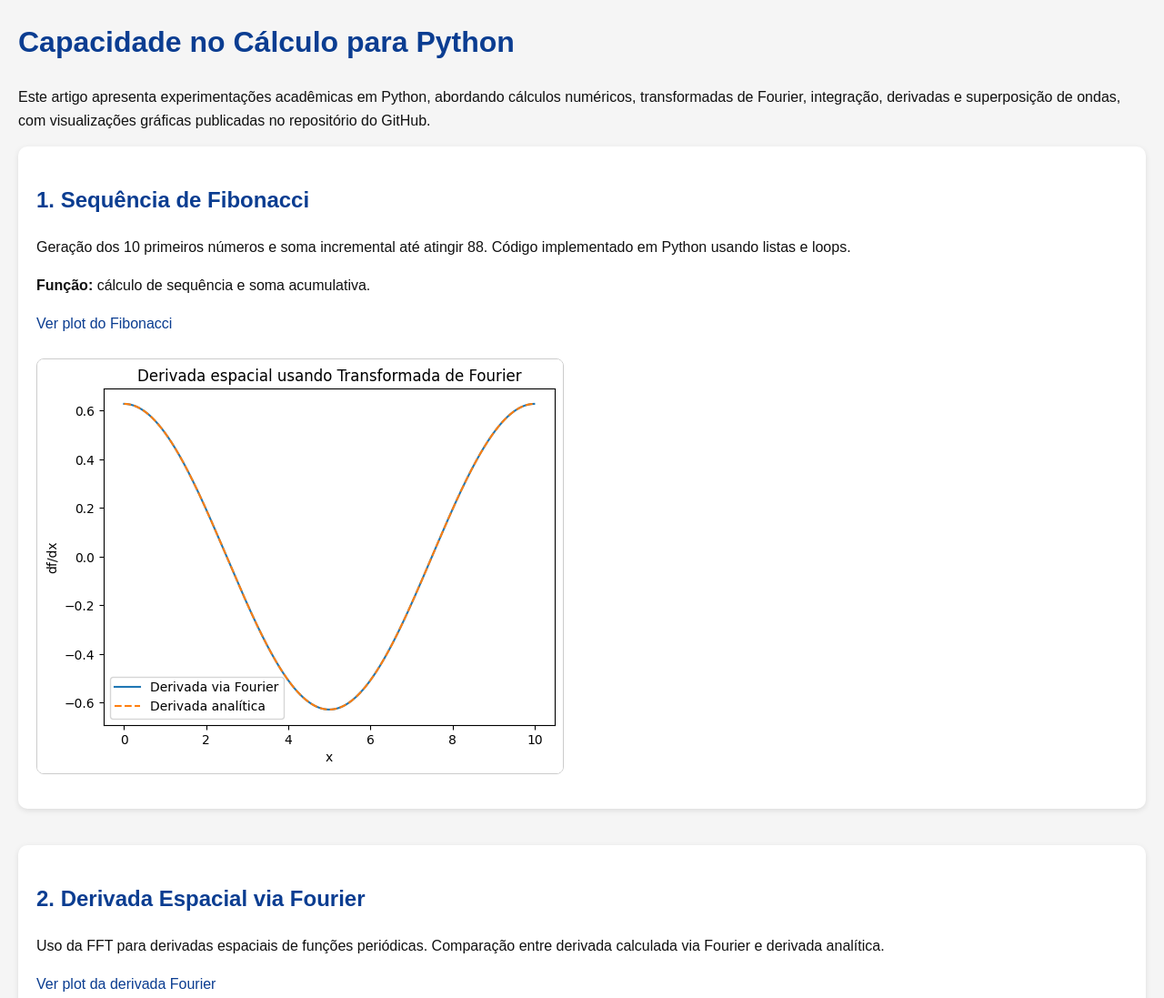
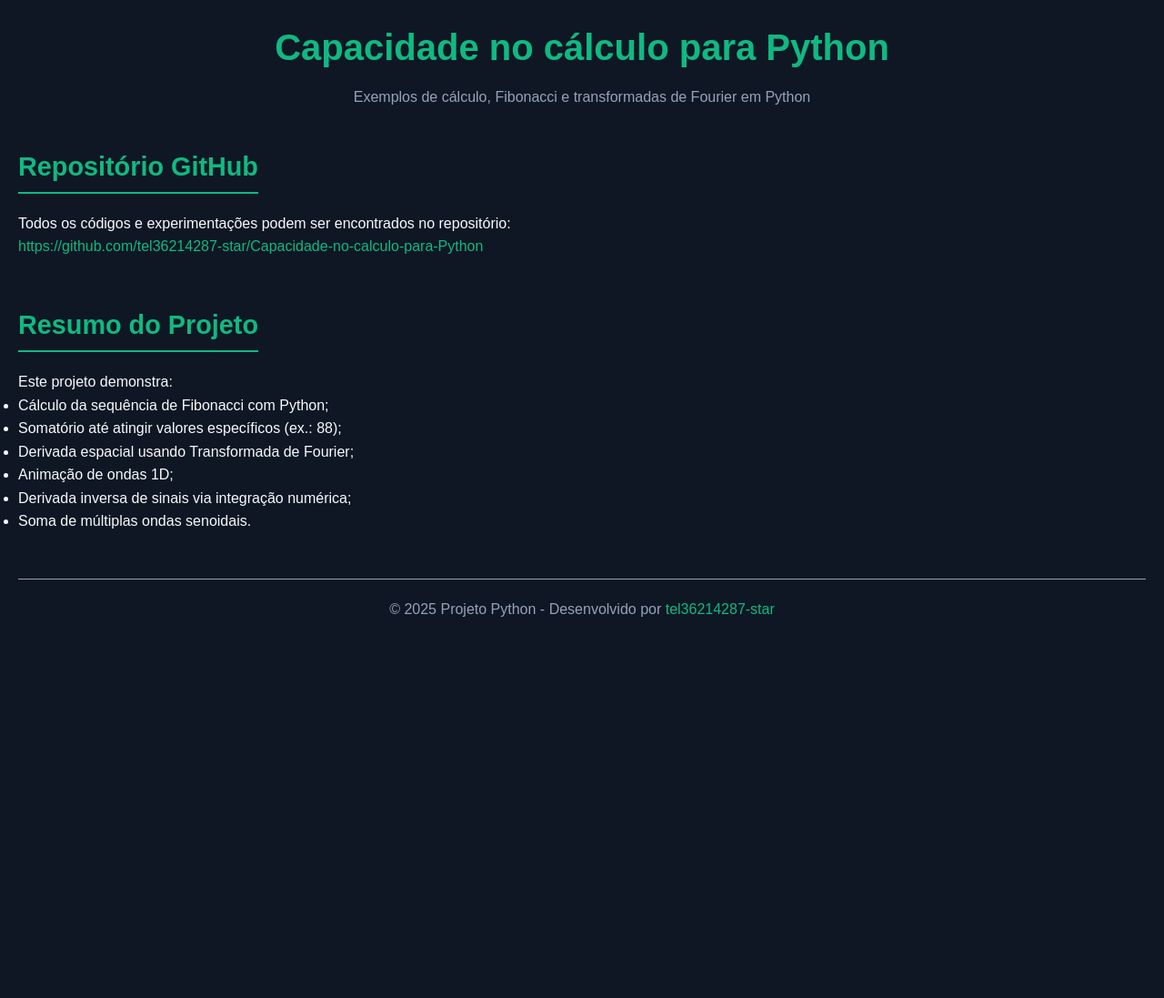
Before and after one commit to tel36214287-star/Capacidade-no-calculo-para-Python, a plain HTML site: page index.html in a window 1280 px wide. Shown: the top 1097 px of the page at 91% size. After the commit the page ends 800 px from the top, so only its background shows below. Drawn offline with Linux system fonts and the light colour scheme.

Commit message:
Update index.html

```diff
--- a/index.html
+++ b/index.html
@@ -3,58 +3,54 @@
 <head>
 <meta charset="UTF-8">
 <meta name="viewport" content="width=device-width, initial-scale=1.0">
-<title>Capacidade no Cálculo para Python</title>
+<title>Capacidade no cálculo para Python</title>
 <style>
-    body { font-family: Arial, sans-serif; line-height: 1.6; margin: 20px; background: #f5f5f5; color: #111; }
-    h1, h2, h3 { color: #0b3d91; }
-    img { max-width: 100%; height: auto; margin: 10px 0; border: 1px solid #ccc; border-radius: 8px; }
-    a { color: #0b3d91; text-decoration: none; }
-    a:hover { text-decoration: underline; }
-    section { margin-bottom: 40px; background: #fff; padding: 20px; border-radius: 10px; box-shadow: 0 2px 6px rgba(0,0,0,0.1); }
+/* Reset básico */
+* { margin: 0; padding: 0; box-sizing: border-box; font-family: 'Arial', sans-serif; }
+body { background-color: #0f1724; color: #f8fafc; line-height: 1.6; padding: 20px; }
+header { text-align: center; margin-bottom: 40px; }
+header h1 { font-size: 2.5rem; color: #10b981; margin-bottom: 10px; }
+header p { font-size: 1rem; color: #94a3b8; }
+section { margin-bottom: 50px; }
+section h2 { font-size: 1.8rem; color: #10b981; margin-bottom: 20px; border-bottom: 2px solid #10b981; display: inline-block; padding-bottom: 5px; }
+pre, code { background-color: #0b1220; color: #f8fafc; padding: 10px; border-radius: 8px; overflow-x: auto; font-family: 'Courier New', monospace; font-size: 0.9rem; margin-bottom: 20px; }
+a { color: #10b981; text-decoration: none; transition: color 0.2s; }
+a:hover { color: #3b82f6; }
+footer { text-align: center; padding: 20px 0; border-top: 1px solid #94a3b8; margin-top: 50px; color: #94a3b8; }
+@media (max-width: 768px) {
+    header h1 { font-size: 2rem; }
+    section h2 { font-size: 1.5rem; }
+}
 </style>
 </head>
 <body>
 
-<h1>Capacidade no Cálculo para Python</h1>
-<p>Este artigo apresenta experimentações acadêmicas em Python, abordando cálculos numéricos, transformadas de Fourier, integração, derivadas e superposição de ondas, com visualizações gráficas publicadas no repositório do GitHub.</p>
+<header>
+    <h1>Capacidade no cálculo para Python</h1>
+    <p>Exemplos de cálculo, Fibonacci e transformadas de Fourier em Python</p>
+</header>
 
 <section>
-<h2>1. Sequência de Fibonacci</h2>
-<p>Geração dos 10 primeiros números e soma incremental até atingir 88. Código implementado em Python usando listas e loops.</p>
-<p><strong>Função:</strong> cálculo de sequência e soma acumulativa.</p>
-<p><a href="https://github.com/tel36214287-star/Capacidade-no-calculo-para-Python/blob/main/Publicar/Plot.png" target="_blank">Ver plot do Fibonacci</a></p>
-<img src="https://github.com/tel36214287-star/Capacidade-no-calculo-para-Python/blob/main/Publicar/Plot.png" alt="Plot Fibonacci">
+    <h2>Repositório GitHub</h2>
+    <p>Todos os códigos e experimentações podem ser encontrados no repositório:</p>
+    <p><a href="https://github.com/tel36214287-star/Capacidade-no-calculo-para-Python" target="_blank">https://github.com/tel36214287-star/Capacidade-no-calculo-para-Python</a></p>
 </section>
 
 <section>
-<h2>2. Derivada Espacial via Fourier</h2>
-<p>Uso da FFT para derivadas espaciais de funções periódicas. Comparação entre derivada calculada via Fourier e derivada analítica.</p>
-<p><a href="https://github.com/tel36214287-star/Capacidade-no-calculo-para-Python/blob/main/Publicar/Plot1.png" target="_blank">Ver plot da derivada Fourier</a></p>
-<img src="https://github.com/tel36214287-star/Capacidade-no-calculo-para-Python/blob/main/Publicar/Plot1.png" alt="Plot derivada Fourier">
-</section>
-
-<section>
-<h2>3. Simulação de Onda 1D via Fourier</h2>
-<p>Propagação de um pulso gaussiano usando esquema de segunda ordem no tempo e derivadas via FFT. Animação criada com <code>matplotlib.animation.FuncAnimation</code>.</p>
-<p><a href="https://github.com/tel36214287-star/Capacidade-no-calculo-para-Python/blob/main/Publicar/Plot2.png" target="_blank">Ver plot da simulação de onda</a></p>
-<img src="https://github.com/tel36214287-star/Capacidade-no-calculo-para-Python/blob/main/Publicar/Plot2.png" alt="Plot onda 1D Fourier">
-</section>
-
-<section>
-<h2>4. Derivada Inversa (Integração Numérica)</h2>
-<p>Cálculo da integral acumulativa de um sinal <code>f(t)</code>, equivalente à derivada inversa. Método simples de integração numérica usando <code>numpy.cumsum</code>.</p>
-<p><a href="https://github.com/tel36214287-star/Capacidade-no-calculo-para-Python/blob/main/Publicar/Plot3.png" target="_blank">Ver plot da derivada inversa</a></p>
-<img src="https://github.com/tel36214287-star/Capacidade-no-calculo-para-Python/blob/main/Publicar/Plot3.png" alt="Plot derivada inversa">
-</section>
-
-<section>
-<h2>5. Superposição de Ondas Senoidais</h2>
-<p>Soma de múltiplas ondas com diferentes amplitudes, frequências e fases. Demonstra o princípio de superposição e visualiza a primeira onda versus a soma total.</p>
-<p>O código permite ajustar parâmetros de tempo, amplitude e fase para experimentar diferentes sinais.</p>
+    <h2>Resumo do Projeto</h2>
+    <p>Este projeto demonstra:</p>
+    <ul>
+        <li>Cálculo da sequência de Fibonacci com Python;</li>
+        <li>Somatório até atingir valores específicos (ex.: 88);</li>
+        <li>Derivada espacial usando Transformada de Fourier;</li>
+        <li>Animação de ondas 1D;</li>
+        <li>Derivada inversa de sinais via integração numérica;</li>
+        <li>Soma de múltiplas ondas senoidais.</li>
+    </ul>
 </section>
 
 <footer>
-<p>Repositório completo e código-fonte disponível em <a href="https://github.com/tel36214287-star/Capacidade-no-calculo-para-Python" target="_blank">GitHub - Capacidade no Cálculo para Python</a>.</p>
+    <p>&copy; 2025 Projeto Python - Desenvolvido por <a href="https://github.com/tel36214287-star" target="_blank">tel36214287-star</a></p>
 </footer>
 
 </body>
```
